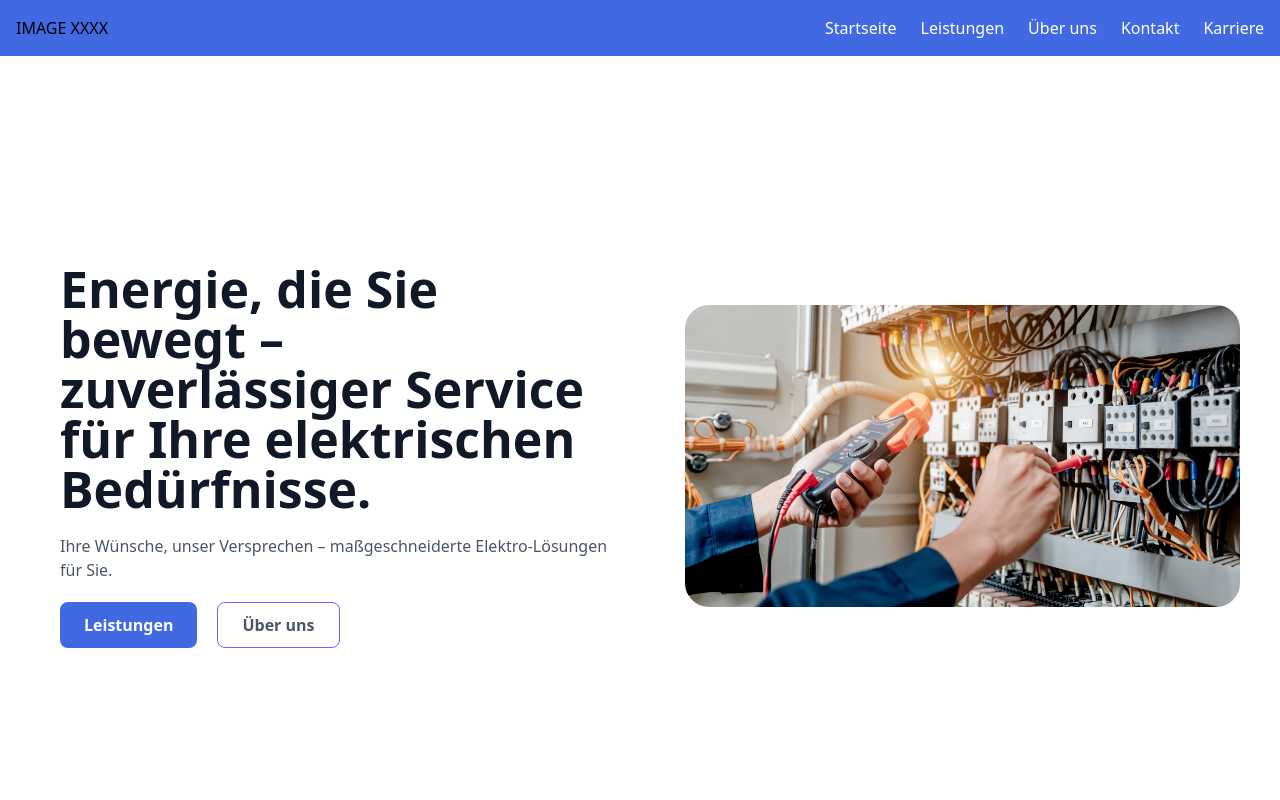
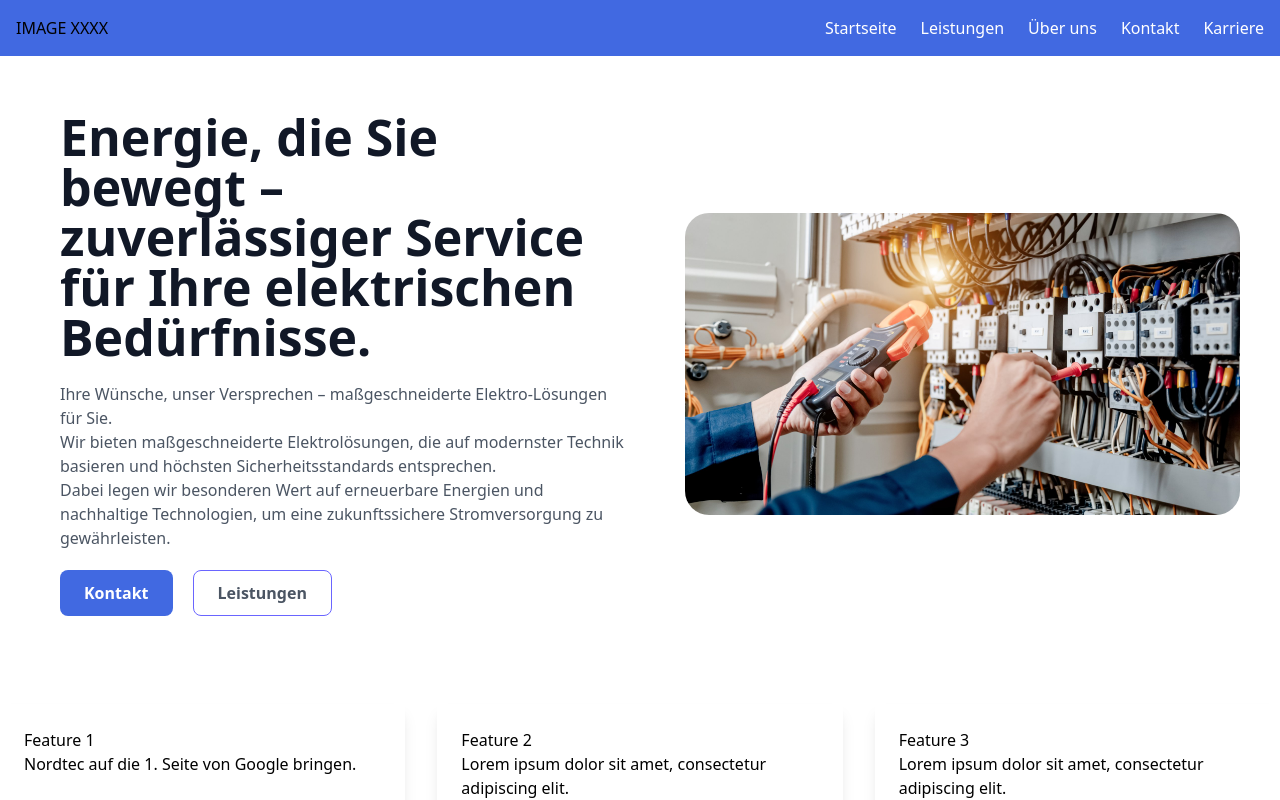
Before and after one commit to GnDouble/nordtec-next, a Next.js app: page / in a window 1280 px wide. Shown: the top 800 px of the page. Built offline with nearby package versions, Linux system fonts and the light colour scheme.

Commit message:
scroll button minor optic

```diff
--- /dev/null
+++ b/src/app/components/ScrollToTop.js
@@ -0,0 +1,47 @@
+"use client";
+
+import { useState, useEffect } from "react";
+
+const ScrollToTop = () => {
+  const [isVisible, setIsVisible] = useState(false);
+
+  useEffect(() => {
+    const toggleVisibility = () => {
+      if (window.scrollY > 300) {
+        setIsVisible(true);
+      } else {
+        setIsVisible(false);
+      }
+    };
+
+    window.addEventListener("scroll", toggleVisibility);
+    return () => window.removeEventListener("scroll", toggleVisibility);
+  }, []);
+
+  const scrollToTop = () => {
+    window.scrollTo({ top: 0, behavior: "smooth" });
+  };
+
+  return (
+    <button
+      onClick={scrollToTop}
+      className={`fixed bottom-6 right-6 p-3 bg-primary-color text-white rounded-full shadow-lg transition-opacity duration-300 ${
+        isVisible ? "opacity-100" : "opacity-0"
+      }`}
+      aria-label="Scroll to top"
+    >
+      <svg
+        xmlns="http://www.w3.org/2000/svg"
+        fill="none"
+        viewBox="0 0 24 24"
+        strokeWidth="2"
+        stroke="currentColor"
+        className="w-6 h-6"
+      >
+        <path strokeLinecap="round" strokeLinejoin="round" d="M5 15l7-7 7 7" />
+      </svg>
+    </button>
+  );
+};
+
+export default ScrollToTop;
--- a/src/app/components/footer.js
+++ b/src/app/components/footer.js
@@ -51,7 +51,7 @@ const WhatsAppIcon = () => (
 
 const Footer = () => {
   return (
-    <footer className="bg-slate-200 flex flex-col lg:flex-row items-center lg:items-start p-8">
+    <footer id="kontakt" className="bg-slate-200 flex flex-col lg:flex-row items-center lg:items-start p-8">
       {/* Left Side - Contact Info */}
       <div className="lg:w-1/3 text-center lg:text-left">
         <h2 className="text-3xl font-bold text-gray-900 mb-4">KONTAKT</h2>
@@ -87,9 +87,6 @@ const Footer = () => {
 
       {/* Right Side - Contact Form */}
       <div className="lg:w-2/3 mt-8 lg:mt-0 lg:pl-12">
-        <h2 className="text-2xl font-semibold text-gray-900 mb-4">
-          Kontaktieren Sie uns
-        </h2>
         <ContactForm />
       </div>
     </footer>
--- a/src/app/components/hero.js
+++ b/src/app/components/hero.js
@@ -3,29 +3,40 @@ import Image from "next/image";
 
 function Hero() {
   return (
-    <div
-      className="h-screen w-full px-7 lg:px-10 max-w-full mx-auto flex flex-col gap-y-10 lg:flex-row items-center gap-x-10 justify-center py-10 lg:py-14"
+    <div id="#hero"
+      className=" w-full px-7 lg:px-10 max-w-full mx-auto flex flex-col gap-y-10 lg:flex-row items-center gap-x-10 justify-center py-10 lg:py-14"
       style={{ backgroundColor: "var(--bg)", color: "var(--fg)" }}
     >
       <div className="lg:w-[650px] lg:px-5 flex flex-col gap-y-5">
         <h1 className="text-4xl md:text-5xl xl:text-[50px] leading-[1.2] md:max-w-xl md:mx-auto md:text-center lg:text-left lg:mx-0 lg:max-w-full font-semibold text-gray-900">
-          Energie, die Sie bewegt – zuverlässiger Service für Ihre elektrischen Bedürfnisse.
+          Energie, die Sie bewegt – zuverlässiger Service für Ihre elektrischen
+          Bedürfnisse.
         </h1>
         <h2 className="md:max-w-xl md:mx-auto lg:mx-0 lg:max-w-full md:text-center lg:text-left text-gray-600">
-          Ihre Wünsche, unser Versprechen – maßgeschneiderte Elektro-Lösungen für Sie.
+          Ihre Wünsche, unser Versprechen – maßgeschneiderte Elektro-Lösungen
+          für Sie.
+          <p>
+            Wir bieten maßgeschneiderte Elektrolösungen, die auf modernster
+            Technik basieren und höchsten Sicherheitsstandards entsprechen.
+          </p>
+          <p>
+            Dabei legen wir besonderen Wert auf erneuerbare Energien und
+            nachhaltige Technologien, um eine zukunftssichere Stromversorgung zu
+            gewährleisten.
+          </p>
         </h2>
         <div className="flex gap-x-5 flex-col gap-y-2.5 lg:flex-row">
           <a
-            href="#"
+            href="#kontakt"
             className="flex w-full lg:w-fit bg-primary-color items-center text-white justify-center rounded-lg px-6 py-2.5 font-semibold hover:shadow-lg hover:drop-shadow transition duration-200"
           >
-            <span>Leistungen</span>
+            <span>Kontakt</span>
           </a>
           <a
             href="#"
             className="flex w-full lg:w-fit items-center text-gray-600 justify-center rounded-lg border border-[#6A65FF] px-6 py-2.5 font-semibold hover:shadow-lg hover:drop-shadow transition duration-200"
           >
-            <span>Über uns</span>
+            <span>Leistungen</span>
           </a>
         </div>
       </div>
--- a/src/app/components/mainsection.js
+++ b/src/app/components/mainsection.js
@@ -1,4 +1,5 @@
 import React from "react";
+import Image from "next/image";
 
 function Mainsection() {
   return (
--- a/src/app/components/navbar.js
+++ b/src/app/components/navbar.js
@@ -12,10 +12,10 @@ const Navbar = () => {
 
         {/* Desktop Navigation */}
         <ul className="hidden md:flex space-x-6">
-          <li><a href="#">Startseite</a></li>
+          <li><a href="#hero">Startseite</a></li>
           <li><a href="#">Leistungen</a></li>
           <li><a href="#">Über uns</a></li>
-          <li><a href="#">Kontakt</a></li>
+          <li><a href="#kontakt">Kontakt</a></li>
           <li><a href="#">Karriere</a></li>
         </ul>
 
@@ -29,10 +29,10 @@ const Navbar = () => {
       {isOpen && (
         <div className="md:hidden bg-primary-color p-4 absolute top-16 left-0 w-full transition-transform">
           <ul className="flex flex-col space-y-4 text-center">
-            <li onClick={() => setIsOpen(false)}><a href="#">Startseite</a></li>
+            <li onClick={() => setIsOpen(false)}><a href="#hero">Startseite</a></li>
             <li onClick={() => setIsOpen(false)}><a href="#">Leistungen</a></li>
             <li onClick={() => setIsOpen(false)}><a href="#">Über uns</a></li>
-            <li onClick={() => setIsOpen(false)}><a href="#">Kontakt</a></li>
+            <li onClick={() => setIsOpen(false)}><a href="#kontakt">Kontakt</a></li>
             <li onClick={() => setIsOpen(false)}><a href="#">Karriere</a></li>
           </ul>
         </div>
--- /dev/null
+++ b/src/app/components/welcome.js
@@ -0,0 +1,15 @@
+import React from "react";
+
+const Welcome = () => {
+    return (
+        <div className="flex flex-col py-4 items-center justify-center text-lg text-center">
+            <h1 className="text-4xl text-primary-color mt-6">WILLKOMMEN BEI</h1>
+            <h1 className="text-4xl">NORDTEC</h1>
+            <p className="pt-4">Ihrem zuverlässigen Partner für hochwertige Elektroinstallationen und innovative Lösungen im Bereich Elektrotechnik.</p>
+            <p>Wir bieten maßgeschneiderte Elektrolösungen, die auf modernster Technik basieren und höchsten Sicherheitsstandards entsprechen.</p>
+            <p>Dabei legen wir besonderen Wert auf erneuerbare Energien und nachhaltige Technologien, um eine zukunftssichere Stromversorgung zu gewährleisten.</p>
+        </div>
+    );
+}
+
+export default Welcome;
--- a/src/app/globals.css
+++ b/src/app/globals.css
@@ -6,16 +6,20 @@
   --bg: slate-200;
   --fg: gray-700;
   --highlight-color: #fbbf24;
-  --primary-color: #4169E1;
-  --footer-bg:#4169E1;
+  --primary-color: #4169e1cf;
+  --footer-bg:#4169e1cf;
   --card-bg:#ffffff;
 }
+html {
+  scroll-behavior: smooth;
+}
+
 
 @media (prefers-color-scheme: dark) {
   :root {
     --background: slate-200;
     --foreground: gray-700;
-    --primary-color:#4169E1;
+    --primary-color:#4169e1cf;
   }
 }
 @font-face {
--- a/src/app/layout.js
+++ b/src/app/layout.js
@@ -1,5 +1,6 @@
-import { Inter,Geist, Geist_Mono } from "next/font/google";
+import { Inter, Geist, Geist_Mono } from "next/font/google";
 import "./globals.css";
+import ScrollToTop from "./components/ScrollToTop";
 
 // const geistSans = Geist({
 //   variable: "--font-geist-sans",
@@ -19,7 +20,10 @@ export const metadata = {
 export default function RootLayout({ children }) {
   return (
     <html lang="de">
-      <body className="font-sans">{children}</body>
+      <body className="font-sans">
+        {children}
+        <ScrollToTop />
+      </body>
     </html>
   );
 }
--- a/src/app/page.js
+++ b/src/app/page.js
@@ -5,11 +5,13 @@ import Hero from "./components/hero";
 import Footer from "./components/footer";
 import Mainsection from "./components/mainsection";
 import RightsFooter from "./components/rights";
+import Welcome from "./components/welcome";
 
 const Home = () => {
   return (
     <div>
       <Navbar />
+      {/* <Welcome /> */}
       <Hero />
       <Mainsection />
       <Footer />
```
Also changed, not shown: public/pv-anlage.webp (added).
